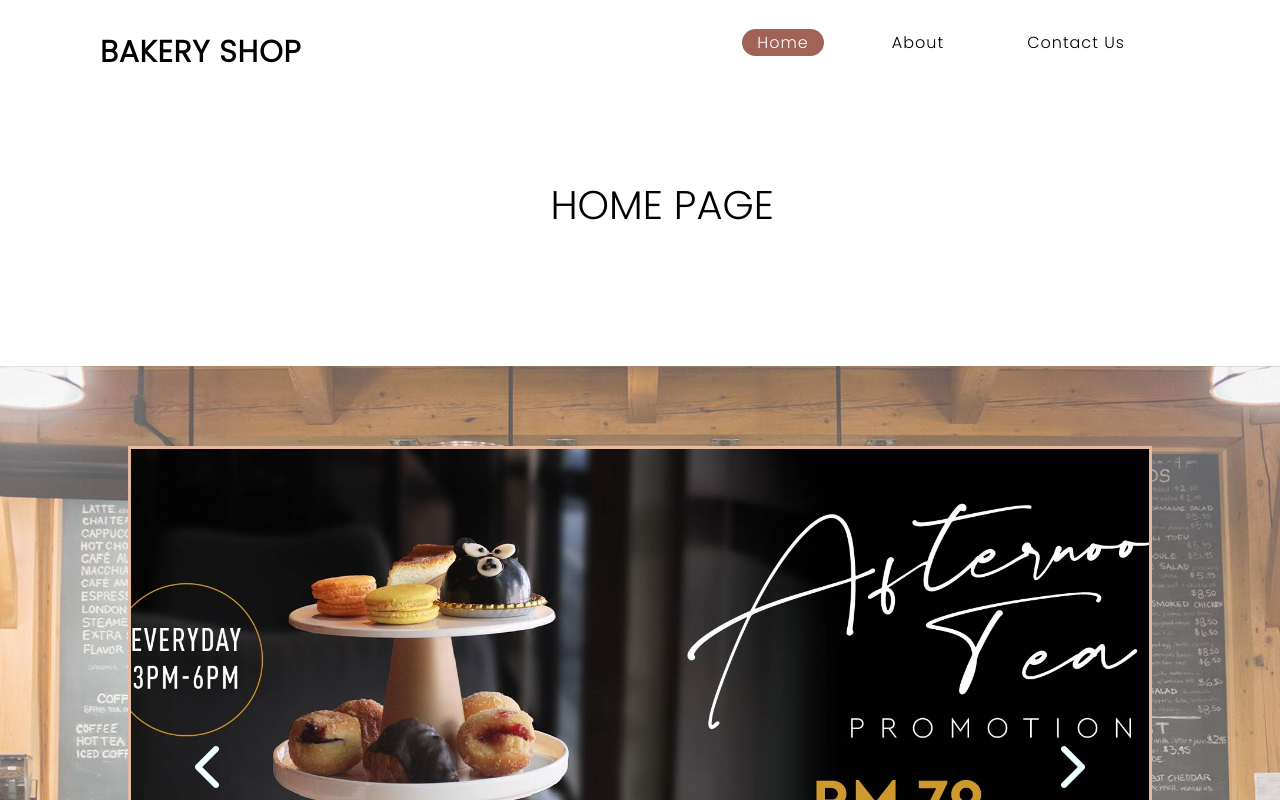
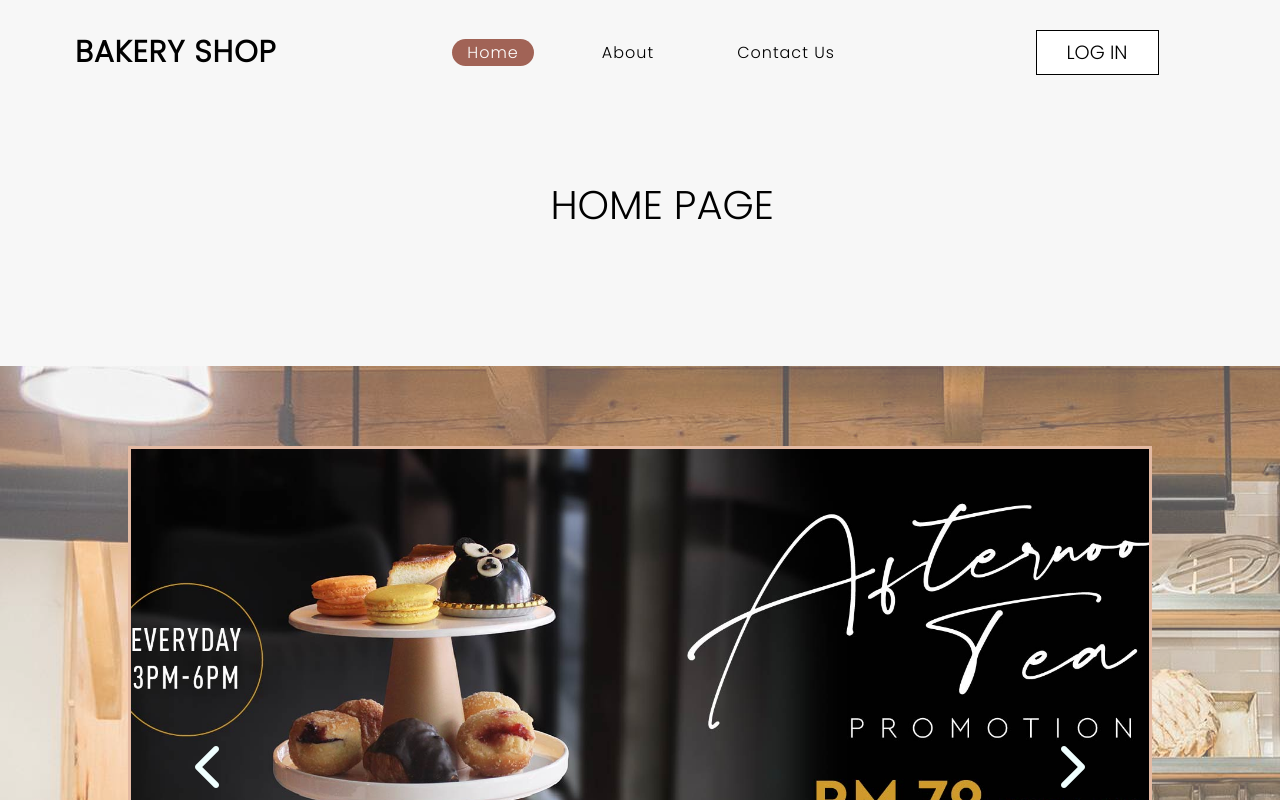
Before and after one commit to ZhenHern/FYP2022, a Vue app: page / in a window 1280 px wide. Shown: the top 800 px of the page. Built offline with nearby package versions, Linux system fonts and the light colour scheme.

Commit message:
Added Login button UI

```diff
--- a/package.json
+++ b/package.json
@@ -18,7 +18,8 @@
     "@vue/cli-plugin-eslint": "~5.0.0",
     "@vue/cli-service": "~5.0.0",
     "eslint": "^7.32.0",
-    "eslint-plugin-vue": "^8.7.1"
+    "eslint-plugin-vue": "^8.7.1",
+    "vue-router": "^4.1.5"
   },
   "eslintConfig": {
     "root": true,
--- a/src/assets/style.css
+++ b/src/assets/style.css
@@ -8,8 +8,7 @@
 }
 
 section {
-    /* --bg-image: url(./landingpage.jpg); */
-    --bg-image-opacity: 65%;
+    background-color: rgb(247,247,247);
     position: relative;
     width: 100%;
     max-width: 100%;
--- a/src/components/landingPage/AboutContent.vue
+++ b/src/components/landingPage/AboutContent.vue
@@ -43,27 +43,15 @@ export default {
 }
 
 .picture {
+    background-image: url(../../assets/landingpage2.jpg);
+    background-size: cover;
+    background-position: center;
+    opacity: 65%;
     position: absolute;
     margin-top: 1%;
     top: 22%;
     width: 100%;
     height: 40%;
-    display: flex;
-    --bg-image: url(../../assets/landingpage2.jpg);
-    --bg-image-opacity: 65%;
-    flex-direction: row;
-    justify-content: flex-start;
-}
-
-.picture::after {
-    content: "";
-    position: absolute;
-    z-index: -1;
-    inset: 0;
-    opacity: var(--bg-image-opacity);
-    background-image: var(--bg-image);
-    background-size: cover;
-    background-position: center;
 }
 
 .info {
--- a/src/components/landingPage/HomeContent.vue
+++ b/src/components/landingPage/HomeContent.vue
@@ -4,9 +4,11 @@
           Home Page
         </div>
         <div class="picture">
-          <Carousel>
+        </div>
+        <div class="carousel-slide">
+            <Carousel>
           </Carousel>
-        </div>
+          </div>
       </div>
 </template>
 
@@ -22,6 +24,7 @@ export default {
 </script>
 
 <style scoped>
+
 .content {
   width: 100%;
   height: 1500px;
@@ -40,29 +43,26 @@ export default {
   text-transform: uppercase;
 }
 
-.picture {
+.carousel-slide {
   position: absolute;
   margin-top: 1%;
   top: 22%;
   width: 100%;
   height: 50%;
   display: flex;
-  --bg-image: url(../../assets/landingpage1.jpg);
-  --bg-image-opacity: 65%;
   flex-direction: row;
   justify-content: center;
   align-items: center;
 }
 
-.picture::after {
-  content: "";
+.picture {
+  background-image: url(../../assets/landingpage1.jpg);
+  opacity: 65%;
   position: absolute;
-  z-index: -1;
-  inset: 0;
-  opacity: var(--bg-image-opacity);
-  background-image: var(--bg-image);
-  background-size: cover;
-  background-position: center;
+  margin-top: 1%;
+  top: 22%;
+  width: 100%;
+  height: 50%;
 }
 
 .slide-info {
--- a/src/components/landingPage/NavigationBar.vue
+++ b/src/components/landingPage/NavigationBar.vue
@@ -4,6 +4,9 @@
         <h2><a href="#" class="logo">Bakery Shop</a></h2>
         <div class="navigation">
           <NavigationRadios @changeComponent="activeComponent=$event"/>
+        </div>
+        <div class="buttons">
+          <a href="#" class="log-in">Log in</a>
         </div>
         <label for="check">
             <i class="fas fa-bars menu-btn"></i>
@@ -35,9 +38,10 @@ header {
   position: relative;
   top: 0%;
   width: 100%;
-  padding: 30px 100px;
+  padding: 30px 75px;
   display: flex;
   justify-content: space-between;
+  align-items: center;
 }
 
 header .logo {
@@ -58,7 +62,37 @@ label {
   display: none;
 }
 
+.buttons {
+  position: relative;
+  left: 2%;
+  width: 17%;
+  display: inline-block;
+  font-size: 120%;
+  white-space: nowrap;
+  align-items: center;
+}
+
+a {
+  text-decoration: none;
+  text-transform: uppercase;
+}
+
+.log-in {
+  background-color: white;
+  color: black;
+  line-height: 1.5;
+  padding: 8px 30px;
+  border: 1px solid;
+}
+
+.log-in:hover {
+  background-color: rgb(235,236,237);
+}
+
 @media (max-width: 960px) {
+  .log-in {
+    display: none;
+  }
   header .navigation {
     display: none;
   }
@@ -96,6 +130,17 @@ label {
     align-items: center;
   }
 
+  #check:checked ~ header .buttons .log-in {
+    position: fixed;
+    left: 10%;
+    display: block;
+    z-index: 2;
+    background-color: rgba(160, 97, 84, 0.986);
+  }
+
+  #check:checked ~ header .buttons .log-in:hover {
+    color: white;
+  }
   #check:checked ~ header label .menu-btn {
     display: none;
   }
@@ -111,4 +156,5 @@ label {
     top: 40px;
   }
 }
+
 </style>
--- a/src/components/landingPage/NavigationRadios.vue
+++ b/src/components/landingPage/NavigationRadios.vue
@@ -39,6 +39,11 @@ li {
     display: inline-block;
     margin-right: 40px;
 }
+
+li:last-child {
+    margin-right: 0px;
+}
+
 input {
     visibility:hidden;
 }
```
Also changed, not shown: 1 other file (tests, documents, lock files or other folders).
